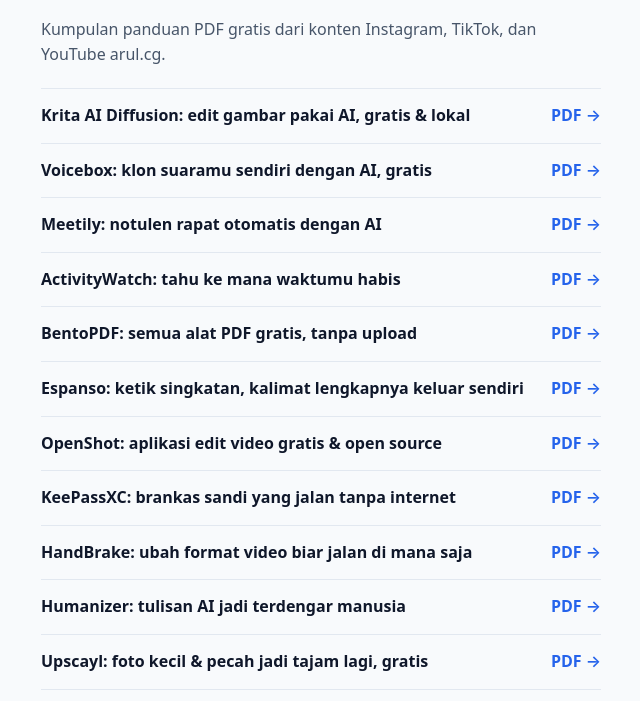
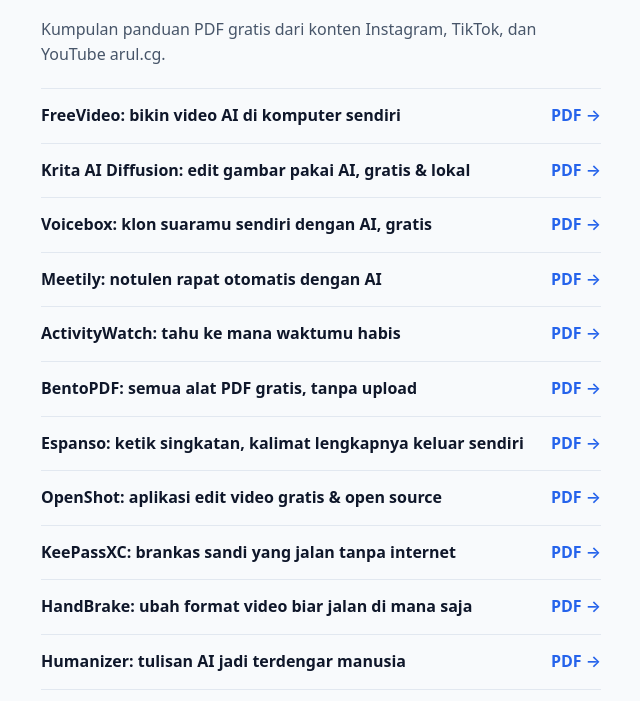
Before and after one commit to arulbarker/panduan, a plain HTML site: page index.html in a window 1280 px wide. Shown: the part 80-781 px from the top of the page, without its empty margins (319-959 px from the left). Drawn offline with Linux system fonts and the light colour scheme.

Commit message:
docs: tambah panduan FreeVideo

```diff
--- a/index.html
+++ b/index.html
@@ -23,6 +23,7 @@
   <h1>Panduan dari arul.cg</h1>
   <p>Kumpulan panduan PDF gratis dari konten Instagram, TikTok, dan YouTube arul.cg.</p>
   <ul>
+    <li><a class="item" href="freevideo.pdf">FreeVideo: bikin video AI di komputer sendiri <span>PDF &rarr;</span></a></li>
     <li><a class="item" href="krita-ai.pdf">Krita AI Diffusion: edit gambar pakai AI, gratis &amp; lokal <span>PDF &rarr;</span></a></li>
     <li><a class="item" href="voicebox.pdf">Voicebox: klon suaramu sendiri dengan AI, gratis <span>PDF &rarr;</span></a></li>
     <li><a class="item" href="meetily.pdf">Meetily: notulen rapat otomatis dengan AI <span>PDF &rarr;</span></a></li>
```
Also changed, not shown: 2 other files.
